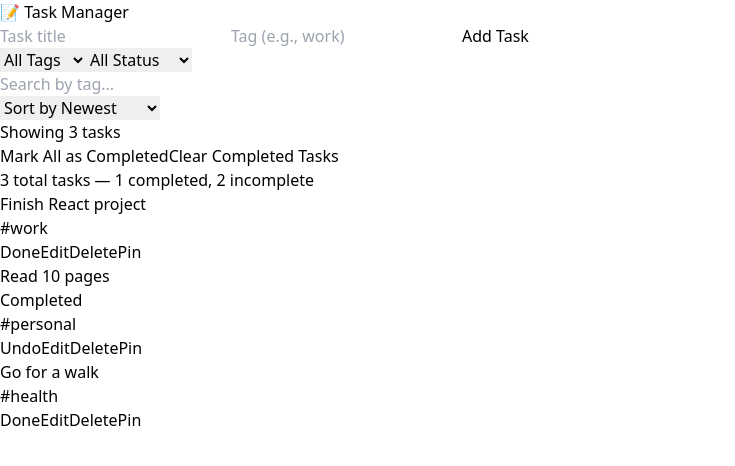
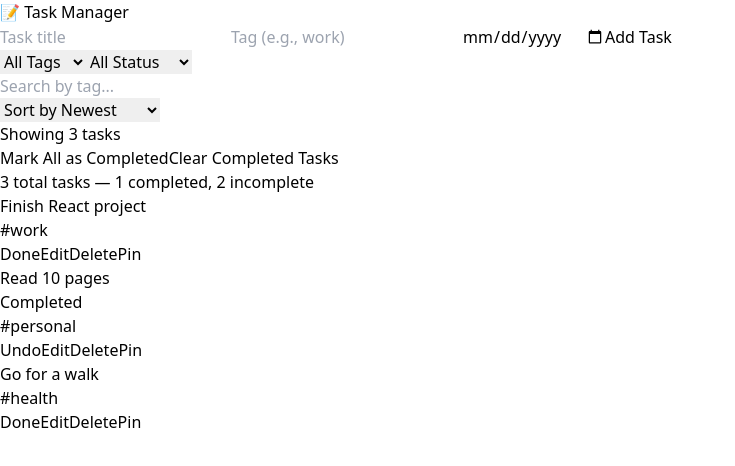
Before and after one commit to thinh241006/Task-manager, a React (Vite) app: page / in a window 1280 px wide. Shown: the top 466 px of the page, without its empty margins (0-735 px from the left). Built offline with nearby package versions, Linux system fonts and the light colour scheme.

Commit message:
updated due date

```diff
--- a/src/App.jsx
+++ b/src/App.jsx
@@ -90,11 +90,12 @@ function App() {
         <Header />
         {/* Add Task Form */}
         <AddTaskForm
-          onAdd={({title, tag}) => {
+          onAdd={({ title, tag, dueDate }) => {
             const newTask = {
-              id:Date.now(),
+              id: Date.now(),
               title,
               tag,
+              dueDate,
               completed: false,
               pinned: false,
             };
--- a/src/components/AddTaskForm.jsx
+++ b/src/components/AddTaskForm.jsx
@@ -3,11 +3,16 @@ import React, {useState} from 'react';
 const AddTaskForm = ({onAdd}) => {
     const [title, setTitle] = useState('');
     const [tag, setTag] = useState('');
+    const [dueDate, setDueDate] = useState('');
 
     const handleSubmit = (e) => {
         e.preventDefault();
         if (title && tag){
-            onAdd({title, tag});
+            onAdd({
+                title,
+                tag,
+                dueDate: dueDate || null, // if no date picked
+              });
             setTitle('');
             setTag('');
         }
@@ -30,6 +35,12 @@ const AddTaskForm = ({onAdd}) => {
                 onChange={(e) => setTag(e.target.value)}
                 className="border p-2 rounded"
             />
+            <input
+                type="date"
+                value={dueDate}
+                onChange={(e) => setDueDate(e.target.value)}
+                className="p-2 border border-gray-300 rounded w-full"
+            />
             <button type="submit" className="bg-blue-500 text-white py-2 rounded hover:bg-blue-600 transition">
                 Add Task
             </button>
--- a/src/components/TaskCard.jsx
+++ b/src/components/TaskCard.jsx
@@ -44,6 +44,7 @@ function TaskCard({ task, onToggleComplete, onDelete, onEdit, onTogglePin }) {
             <h3 className={`font-medium mb-1 ${task.completed ? 'line-through text-gray-400' : ''}`}>
               {task.title}
             </h3>
+
             <div className="flex items-center gap-2 mb-1">
               {task.completed && (
                 <span className="text-xs bg-green-100 text-green-700 px-2 py-0.5 rounded">
@@ -56,7 +57,20 @@ function TaskCard({ task, onToggleComplete, onDelete, onEdit, onTogglePin }) {
                 </span>
               )}
             </div>
+
             <span className="text-sm text-gray-500">#{task.tag}</span>
+
+            {task.dueDate && (
+              <p className="text-xs text-gray-500">
+                Due: {new Date(task.dueDate).toLocaleDateString()}
+              </p>
+            )}
+
+            {task.dueDate && new Date(task.dueDate) < new Date() && !task.completed && (
+              <p className="text-xs text-red-500 font-semibold">
+                Overdue!
+              </p>
+            )}
           </>
         )}
       </div>
```
